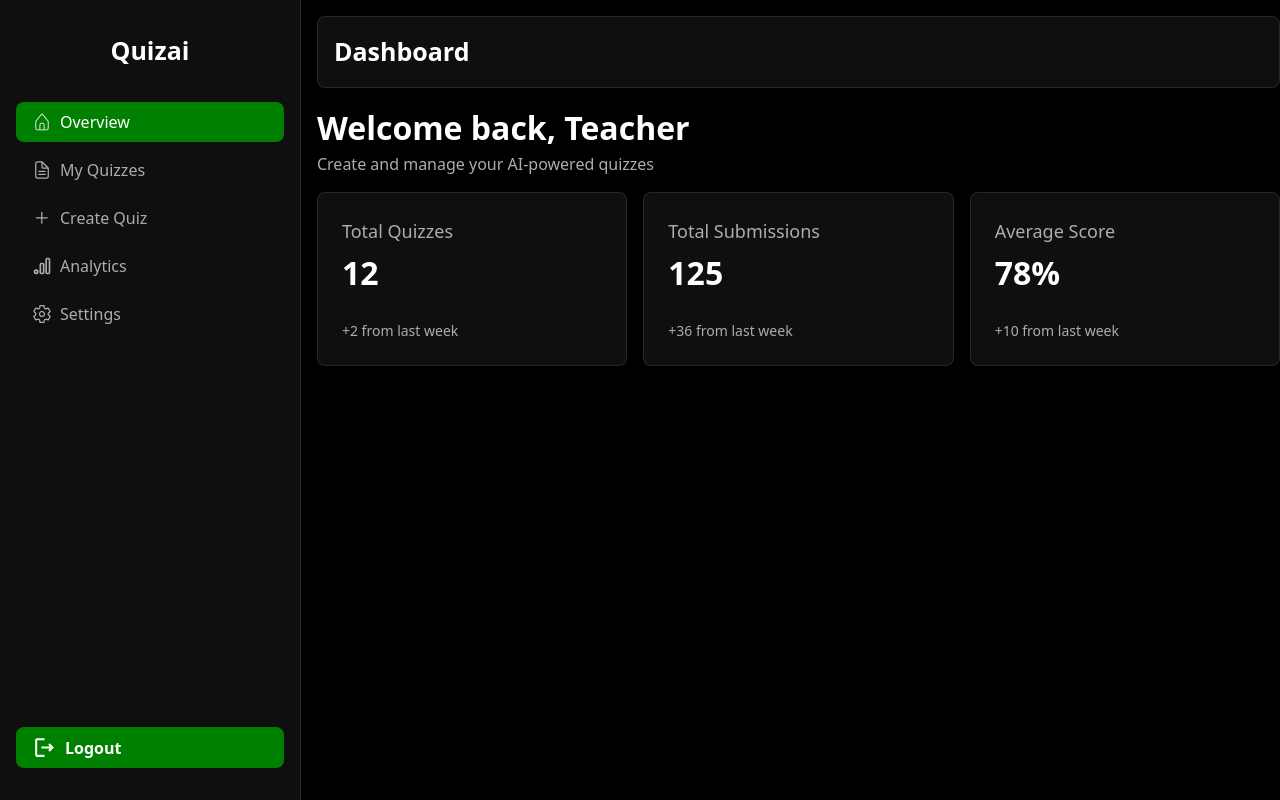
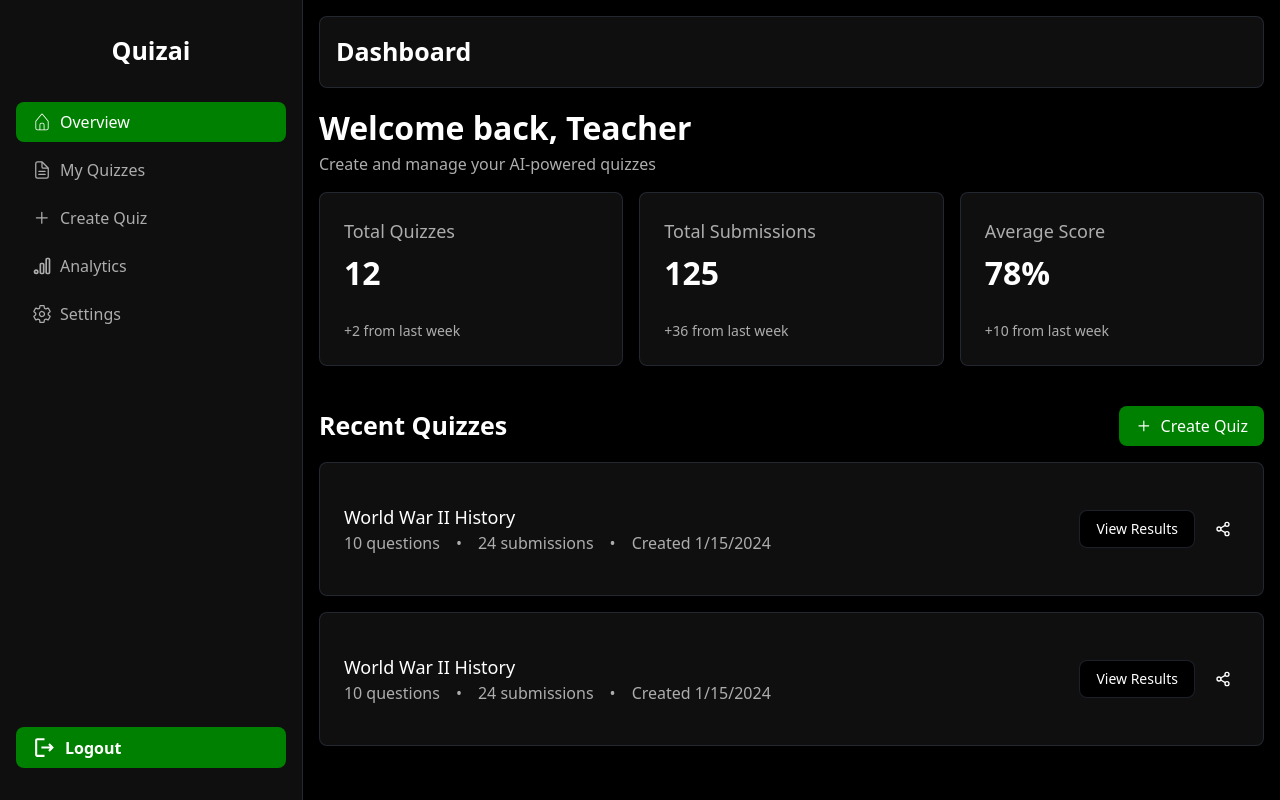
Before and after one commit to murad403/quiz-ai-dashboard, a Next.js app: page / in a window 1280 px wide. Built offline with nearby package versions, Linux system fonts and the light colour scheme.

Commit message:
add create quiz button and quiz details to RecentQuizzes component; update AppWrapper layout

```diff
--- a/src/app/(app)/dashboard/RecentQuizzes.tsx
+++ b/src/app/(app)/dashboard/RecentQuizzes.tsx
@@ -1,11 +1,65 @@
+import Link from 'next/link'
 import React from 'react'
+import { FiShare2 } from 'react-icons/fi'
+import { GoPlus } from 'react-icons/go'
 
 const RecentQuizzes = () => {
-  return (
-    <div>
+    return (
+        <div className='space-y-4 mt-10'>
+            <div className='flex justify-between items-center'>
+                <h2 className='text-subheading text-main font-bold'>Recent Quizzes</h2>
+                <button>
+                    <Link href={"/create-quiz"} className='flex items-center gap-2 text-main font-medium text-center py-2 rounded-lg bg-header hover:bg-header/90 px-4 capitalize'>
+                        <GoPlus size={18} />
+                        <span className='text-paragraph'>create quiz</span>
+                    </Link>
+                </button>
+            </div>
 
-    </div>
-  )
+            <div className='space-y-4'>
+                <div className='bg-card border border-gray-700/50 px-6 py-10 rounded-lg flex justify-between items-center'>
+                    <div>
+                        <h2 className='text-lg font-medium text-main'>World War II History</h2>
+                        <div className='flex items-center gap-4 text-title text-paragraph'>
+                            <p>10 questions</p>
+                            <p>•</p>
+                            <p>24 submissions</p>
+                            <p>•</p>
+                            <p>Created 1/15/2024</p>
+                        </div>
+                    </div>
+                    <div className='flex items-center gap-3'>
+                        <Link href={"/quiz/1"} className='text-sm font-medium text-center py-2 rounded-lg bg-black border border-gray-700/50 hover:bg-header/90 px-4 capitalize'>
+                            View Results
+                        </Link>
+                        <button className='p-2 hover:bg-header/90 rounded-lg'>
+                            <FiShare2 />
+                        </button>
+                    </div>
+                </div>
+                <div className='bg-card border border-gray-700/50 px-6 py-10 rounded-lg flex justify-between items-center'>
+                    <div>
+                        <h2 className='text-lg font-medium text-main'>World War II History</h2>
+                        <div className='flex items-center gap-4 text-title text-paragraph'>
+                            <p>10 questions</p>
+                            <p>•</p>
+                            <p>24 submissions</p>
+                            <p>•</p>
+                            <p>Created 1/15/2024</p>
+                        </div>
+                    </div>
+                    <div className='flex items-center gap-3'>
+                        <Link href={"/quiz/1"} className='text-sm font-medium text-center py-2 rounded-lg bg-black border border-gray-700/50 hover:bg-header/90 px-4 capitalize'>
+                            View Results
+                        </Link>
+                        <button className='p-2 hover:bg-header/90 rounded-lg'>
+                            <FiShare2 />
+                        </button>
+                    </div>
+                </div>
+            </div>
+        </div>
+    )
 }
 
 export default RecentQuizzes
--- a/src/components/Wrapper/AppWrapper.tsx
+++ b/src/components/Wrapper/AppWrapper.tsx
@@ -8,7 +8,7 @@ const AppWrapper = ({ children }: { children: React.ReactNode }) => {
     const [isSidebarOpen, setIsSidebarOpen] = useState(false)
 
     return (
-        <main className='text-white flex gap-4 relative'>
+        <main className='text-white flex relative'>
             {/* Desktop Sidebar */}
             <div className='hidden lg:block lg:w-100'>
                 <Sidebar />
@@ -30,7 +30,7 @@ const AppWrapper = ({ children }: { children: React.ReactNode }) => {
             </div>
 
             {/* Main Content */}
-            <div className='space-y-4 w-full px-4 md:px-0'>
+            <div className='space-y-4 w-full px-4'>
                 <Header onMenuClick={() => setIsSidebarOpen(true)} />
                 <div>
                     {children}
```
